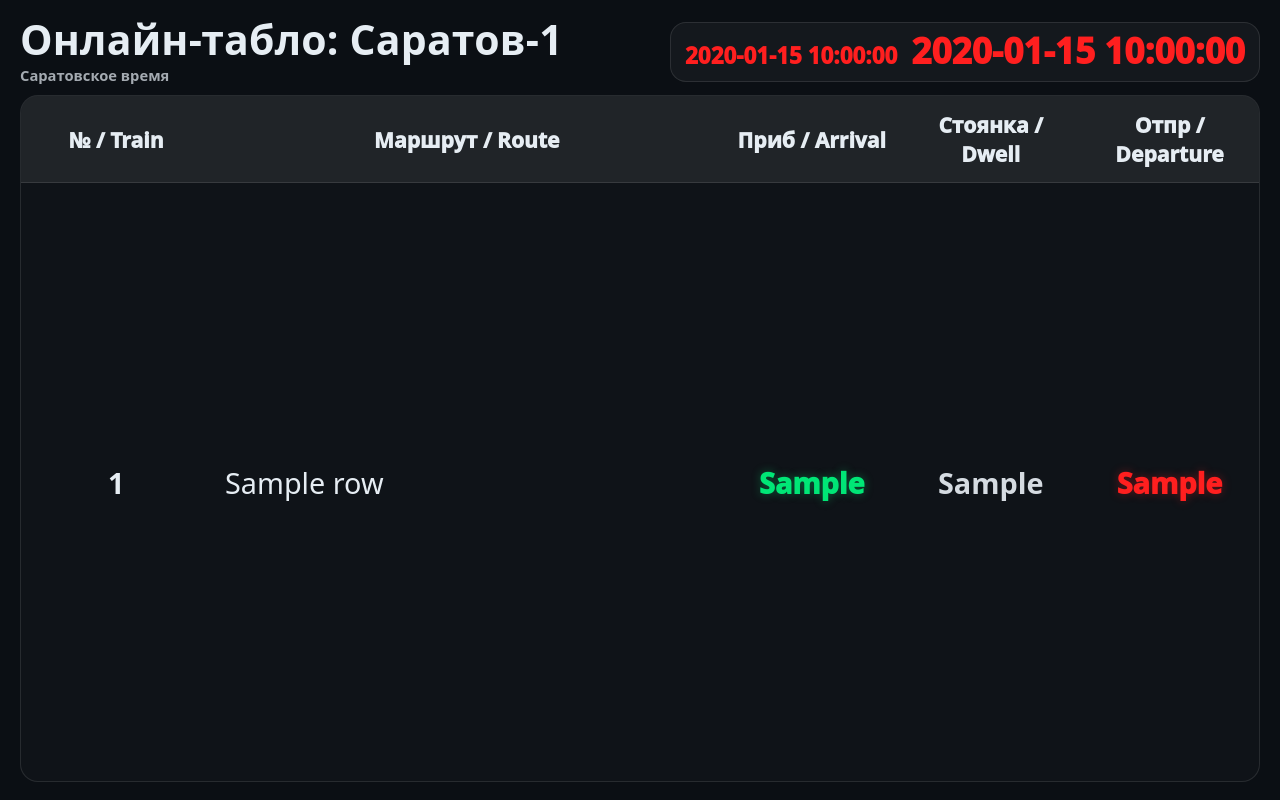
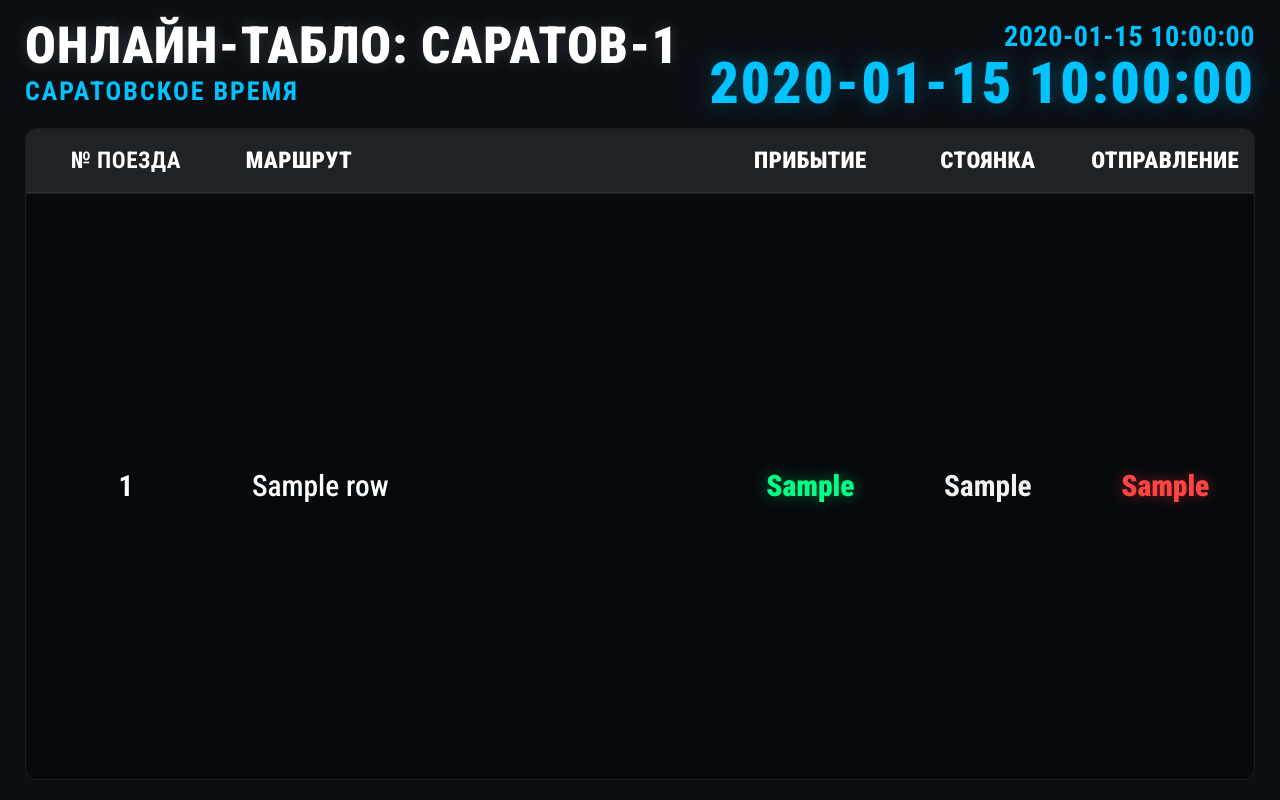
Before and after one commit to TsvetkovNikita/rzhd-schedule, a Flask app: template templates/index.html in a window 1280 px wide. Run offline with Flask 3, Linux system fonts and the light colour scheme; the template is opened without the code that fills it: most values are stand-ins (such as "Sample title", 1, 10 or a date in 2020); parts of the project's set-up code (start-up, migrations or seed data) failed here and were passed over.

Commit message:
Табло поконтрастнее и шрифты почитаемее. Петер сказал "похоже"

```diff
--- a/static/style.css
+++ b/static/style.css
@@ -1,16 +1,17 @@
 :root {
   --bg: #0b0f14;
-  --text: #e6edf3;
-  --muted: rgba(230, 237, 243, .70);
-  --border: rgba(255, 255, 255, .10);
+  --text: #ffffff;
+  --muted: rgba(255, 255, 255, .60);
+  --border: rgba(255, 255, 255, .08);
   --panel: rgba(255, 255, 255, .04);
-  --head: rgba(255, 255, 255, .07);
+  --head: rgba(255, 255, 255, .10);
 
-  /* Более яркие/контрастные цвета */
-  --arr: #00e676; /* green */
-  --dep: #ff1f1f; /* red */
+  /* Монохромные цвета для транспортного табло */
+  --arr: #00ff88; /* ярко-зеленый для прибытия */
+  --dep: #ff4444; /* ярко-красный для отправления */
+  --clock-color: #00c3ff; /* синий для времени (видно с 10+ метров) */
 
-  /* Прокрутка длинных маршрутов */
+  /* Прокрутка */
   --scroll-duration: 15s;
   --scroll-offset: -120px;
 }
@@ -20,7 +21,7 @@
   margin: 0;
   background: var(--bg);
   color: var(--text);
-  font-family: system-ui, -apple-system, Segoe UI, Roboto, Arial, sans-serif;
+  font-family: 'Roboto Condensed', 'Roboto', Arial, sans-serif;
   overflow: hidden;
 }
 
@@ -28,82 +29,95 @@
   height: 100vh;
   display: flex;
   flex-direction: column;
-  padding: 18px 20px;      /* чуть меньше отступы — больше места под строки */
+  padding: 20px 25px; /* больше отступов для ТВ */
   box-sizing: border-box;
-  gap: 10px;
+  gap: 15px;
 }
 
 .top {
   display: flex;
-  align-items: center;
+  align-items: flex-start; /* выравнивание по верху */
   justify-content: space-between;
-  gap: 14px;
+  gap: 20px;
 }
 
 .title-block {
   display: flex;
   flex-direction: column;
-  gap: 4px;
+  gap: 5px;
+  flex: 1;
 }
 
 .h1 {
-  font-size: clamp(34px, 3.2vw, 72px);
+  font-size: clamp(46px, 4vw, 90px); /* больше для ТВ */
   font-weight: 900;
-  letter-spacing: .2px;
-  line-height: 1.05;
+  letter-spacing: 1px;
+  line-height: 1;
+  color: #ffffff;
+  text-transform: uppercase;
+  text-shadow: 0 0 15px rgba(255, 255, 255, 0.15);
+  margin: 0;
 }
 
 .sub {
-  font-size: clamp(14px, 1.15vw, 18px);
-  color: var(--muted);
-  font-weight: 800;
+  font-size: clamp(26px, 2vw, 40px); /* больше для ТВ */
+  color: var(--clock-color); /* синий как у времени */
+  font-weight: 700;
+  letter-spacing: 2px;
+  text-transform: uppercase;
+  margin: 0;
 }
 
 .right-block {
   display: flex;
-  align-items: center;
-  gap: 12px;
+  flex-direction: column;
+  align-items: flex-end;
+  gap: 8px;
+  min-width: 420px; /* фиксированная ширина для времени */
 }
 
+/* Убрали рамку и фон у часов */
 .clock {
   text-align: right;
-  padding: 10px 14px;
-  border: 1px solid var(--border);
-  border-radius: 16px;
-  background: var(--panel);
-  min-width: 360px;
+  padding: 0;
+  background: transparent;
+  border: none;
+  min-width: auto;
 }
 
 .clock .dt-line {
   display: flex;
-  justify-content: flex-end;
-  align-items: baseline;    /* “в одном уровне” */
-  gap: 14px;
+  flex-direction: column; /* дата и время вертикально */
+  align-items: flex-end;
+  gap: 2px; /* маленький отступ между датой и временем */
   white-space: nowrap;
 }
 
 .clock .date {
-  font-size: clamp(22px, 1.75vw, 36px);
-  color: var(--dep);
-  font-weight: 950;
+  font-size: clamp(28px, 2.2vw, 44px);
+  color: var(--clock-color); /* синий цвет */
+  font-weight: 700;
   font-variant-numeric: tabular-nums;
+  letter-spacing: 0.5px;
 }
 
 .clock .time {
-  font-size: clamp(34px, 2.75vw, 64px);
-  color: var(--dep);
-  font-weight: 950;
+  font-size: clamp(52px, 4.5vw, 100px); /* время больше даты */
+  color: var(--clock-color); /* синий цвет */
+  font-weight: 900;
   font-variant-numeric: tabular-nums;
-  line-height: 1.0;
+  line-height: 1;
+  letter-spacing: 2px;
+  text-shadow: 0 0 20px rgba(0, 195, 255, 0.3);
 }
 
 /* logout */
 .logout-btn a {
   display: inline-block;
-  padding: 10px 14px;
+  padding: 8px 14px;
   background: var(--panel);
   border: 1px solid var(--border);
-  border-radius: 12px;
+  border-radius: 8px;
   color: var(--muted);
   text-decoration: none;
   font-size: 18px;
@@ -111,21 +125,20 @@
 }
 
 .logout-btn a:hover {
-  background: rgba(255, 31, 31, 0.12);
+  background: rgba(255, 68, 68, 0.12);
   color: var(--dep);
   border-color: var(--dep);
 }
 
-/* На всякий случай — если блок где-то останется, скрываем */
 .table-title { display: none; }
 
 .box {
   flex: 1;
   min-height: 0;
-  border-radius: 18px;
+  border-radius: 12px; /* меньше скругление */
   overflow: hidden;
   border: 1px solid var(--border);
-  background: rgba(255, 255, 255, .02);
+  background: rgba(0, 0, 0, 0.3); /* темнее фон для контраста */
   display: flex;
 }
 
@@ -137,28 +150,38 @@
 
 thead th {
   background: var(--head);
-  padding: 14px 10px;  /* меньше горизонтальные отступы — “колонки ближе” */
-  font-size: clamp(20px, 1.65vw, 32px); /* увеличили заголовки */
-  font-weight: 950;
+  padding: 18px 12px; /* больше отступов */
+  font-size: clamp(22px, 1.8vw, 36px); /* больше для ТВ */
+  font-weight: 900;
   text-align: center;
-  border-bottom: 1px solid var(--border);
+  border-bottom: 2px solid var(--border); /* толще линия */
+  text-transform: uppercase;
+  letter-spacing: 0.5px;
 }
 
 tbody td {
-  padding: 12px 10px;  /* меньше расстояние между столбцами */
-  font-size: clamp(26px, 2.25vw, 54px); /* увеличили строки */
+  padding: 16px 12px; /* больше отступов */
+  font-size: clamp(28px, 2.3vw, 60px); /* больше для ТВ */
   text-align: center;
-  border-top: 1px solid rgba(255, 255, 255, .08);
+  border-top: 1px solid rgba(255, 255, 255, .06);
   vertical-align: middle;
   font-variant-numeric: tabular-nums;
   white-space: nowrap;
   overflow: hidden;
   text-overflow: ellipsis;
+  font-weight: 500;
 }
 
-/* Ширины колонок */
-.c-num { width: 15%; }
-.c-route { width: 43%; }
+/* Ширины колонок - оптимизированы для ТВ */
+.c-num {
+  width: 16%;
+  font-weight: 700;
+}
+.c-route {
+  width: 42%;
+  text-align: left;
+  padding-left: 20px !important;
+}
 .c-arr { width: 14%; }
 .c-dwell { width: 14%; }
 .c-dep { width: 14%; }
@@ -170,19 +193,21 @@
   width: 100%;
   display: flex;
   align-items: center;
+  min-height: 60px; /* минимальная высота для ТВ */
 }
 
 .route-text {
   white-space: nowrap;
-  padding: 0 4px;
+  padding: 0 6px;
   display: inline-block;
   will-change: transform;
+  font-size: clamp(28px, 2.3vw, 60px); /* тот же размер что и в ячейке */
 }
 
 .route-text.scrolling {
   animation: scrollText var(--scroll-duration, 15s) linear infinite;
   animation-delay: 1.5s;
-  padding-right: 40px;
+  padding-right: 60px; /* больше отступ для ТВ */
 }
 
 .route-text.scrolling:hover {
@@ -194,38 +219,89 @@
   100% { transform: translateX(var(--scroll-offset, -120px)); }
 }
 
-/* Подсветки времени */
+/* Подсветки времени - ярче для ТВ */
 .arr {
   color: var(--arr);
-  font-weight: 950;
-  text-shadow: 0 0 10px rgba(0, 230, 118, .35);
+  font-weight: 900;
+  text-shadow: 0 0 15px rgba(0, 255, 136, 0.4);
 }
 
 .dep {
   color: var(--dep);
-  font-weight: 950;
-  text-shadow: 0 0 10px rgba(255, 31, 31, .35);
+  font-weight: 900;
+  text-shadow: 0 0 15px rgba(255, 68, 68, 0.4);
 }
 
 .dwell {
-  color: rgba(230, 237, 243, .92);
-  font-weight: 900;
+  color: rgba(255, 255, 255, .95);
+  font-weight: 700;
 }
 
 .empty {
-  color: rgba(230, 237, 243, .35);
-  font-weight: 800;
+  color: rgba(255, 255, 255, .35);
+  font-weight: 600;
 }
 
 .empty-message {
-  padding: 22px !important;
-  font-size: 24px !important;
-  color: rgba(230, 237, 243, .75) !important;
+  padding: 40px !important; /* больше для ТВ */
+  font-size: 32px !important; /* больше для ТВ */
+  color: rgba(255, 255, 255, .6) !important;
   text-align: center !important;
 }
 
 .err {
-  margin-top: 6px;
-  font-size: clamp(14px, 1.05vw, 18px);
-  color: #ffb4b4;
+  margin-top: 10px;
+  font-size: clamp(16px, 1.2vw, 22px);
+  color: #ff8888;
+  text-align: center;
 }
+
+/* Оптимизация для горизонтальной ориентации телевизора */
+@media (min-aspect-ratio: 16/9) {
+  .screen {
+    padding: 25px 35px;
+  }
+
+  .h1 {
+    font-size: clamp(48px, 4.5vw, 100px);
+  }
+
+  .clock .time {
+    font-size: clamp(56px, 5vw, 110px);
+  }
+
+  tbody td {
+    font-size: clamp(30px, 2.5vw, 65px);
+  }
+}
+
+/* Для очень больших экранов */
+@media (min-width: 1920px) {
+  .screen {
+    padding: 30px 50px;
+  }
+
+  .h1 {
+    font-size: 85px;
+  }
+
+  .sub {
+    font-size: 38px;
+  }
+
+  .clock .date {
+    font-size: 42px;
+  }
+
+  .clock .time {
+    font-size: 95px;
+  }
+
+  thead th {
+    font-size: 34px;
+  }
+
+  tbody td {
+    font-size: 58px;
+  }
+}
--- a/templates/index.html
+++ b/templates/index.html
@@ -5,6 +5,9 @@
   <meta name="viewport" content="width=device-width, initial-scale=1"/>
   <meta http-equiv="refresh" content="{{ refresh_seconds }}">
   <title>Табло — Саратов-1</title>
+  <link rel="preconnect" href="https://fonts.googleapis.com">
+  <link rel="preconnect" href="https://fonts.gstatic.com" crossorigin>
+  <link href="https://fonts.googleapis.com/css2?family=Roboto+Condensed:wght@400;500;700;900&family=Roboto:wght@400;500;700;900&display=swap" rel="stylesheet">
   <link rel="stylesheet" href="{{ url_for('static', filename='style.css') }}">
 </head>
 <body>
@@ -24,9 +27,6 @@
         </div>
 
         {% if simple_auth_enabled %}
-          <div class="logout-btn">
-            <a href="/logout" title="Выйти">🔒</a>
-          </div>
         {% endif %}
       </div>
     </div>
@@ -35,11 +35,11 @@
       <table>
         <thead>
           <tr>
-            <th class="c-num">№ / Train</th>
-            <th class="c-route">Маршрут / Route</th>
-            <th class="c-arr">Приб / Arrival</th>
-            <th class="c-dwell">Стоянка / Dwell</th>
-            <th class="c-dep">Отпр / Departure</th>
+            <th class="c-num">№ поезда</th>
+            <th class="c-route">Маршрут</th>
+            <th class="c-arr">Прибытие</th>
+            <th class="c-dwell">Стоянка</th>
+            <th class="c-dep">Отправление</th>
           </tr>
         </thead>
         <tbody>
@@ -63,7 +63,7 @@
           {% else %}
             <tr>
               <td colspan="5" class="empty-message">
-                Нет поездов в заданном окне
+                Нет поездов в ближайшее время
               </td>
             </tr>
           {% endif %}
@@ -84,29 +84,34 @@
       const dateEl = document.querySelector(".clock .date");
       const timeEl = document.querySelector(".clock .time");
 
-      const fmtDate = new Intl.DateTimeFormat("en-CA", {
-        timeZone: tz,
-        year: "numeric",
-        month: "2-digit",
-        day: "2-digit"
-      });
+      // Форматирование даты для русского формата (дд.мм.гггг)
+      function formatDate(date) {
+        const day = String(date.getDate()).padStart(2, '0');
+        const month = String(date.getMonth() + 1).padStart(2, '0');
+        const year = date.getFullYear();
+        return `${day}.${month}.${year}`;
+      }
 
-      const fmtTime = new Intl.DateTimeFormat("ru-RU", {
-        timeZone: tz,
-        hour: "2-digit",
-        minute: "2-digit",
-        second: "2-digit",
-        hour12: false
-      });
+      // Форматирование времени
+      function formatTime(date) {
+        const hours = String(date.getHours()).padStart(2, '0');
+        const minutes = String(date.getMinutes()).padStart(2, '0');
+        const seconds = String(date.getSeconds()).padStart(2, '0');
+        return `${hours}:${minutes}:${seconds}`;
+      }
 
       function render() {
         const d = new Date(ms);
-        dateEl.textContent = fmtDate.format(d);
-        timeEl.textContent = fmtTime.format(d);
+
+        // Используем локальное форматирование
+        dateEl.textContent = formatDate(d);
+        timeEl.textContent = formatTime(d);
       }
 
       render();
-      setInterval(() => {
+
+      // Обновляем каждую секунду
+      const intervalId = setInterval(() => {
         ms += 1000;
         render();
       }, 1000);
@@ -126,7 +131,7 @@
 
             // Рассчитываем длительность анимации в зависимости от длины текста
             const extraWidth = textWidth - containerWidth;
-            const duration = 10 + (extraWidth / 50); // Базовые 10 секунд + дополнительное время
+            const duration = 8 + (extraWidth / 30); // Быстрее для ТВ
 
             textElement.style.setProperty('--scroll-duration', `${duration}s`);
             textElement.style.setProperty('--scroll-offset', `-${extraWidth}px`);
@@ -137,12 +142,17 @@
         });
       }
 
-      // Запускаем при загрузке и при изменении размера окна
+      // Запускаем при загрузке
       window.addEventListener('load', setupRouteScrolling);
       window.addEventListener('resize', setupRouteScrolling);
 
-      // Также запускаем после небольшей задержки, чтобы все стили применились
+      // Также запускаем после задержки
       setTimeout(setupRouteScrolling, 100);
+
+      // Остановка при уходе со страницы
+      window.addEventListener('beforeunload', () => {
+        clearInterval(intervalId);
+      });
     })();
   </script>
 </body>
```
